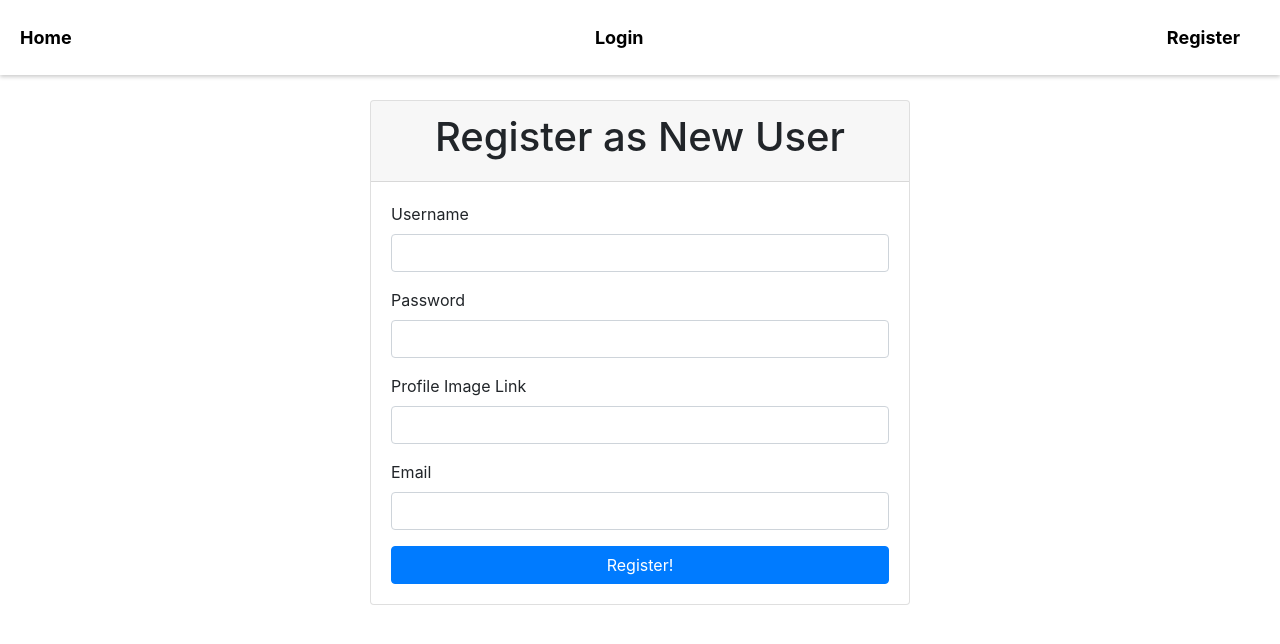
After one commit to clarspau/pokemontcg, a Flask app: page /register in a window 1280 px wide. The commit adds this page. Shown: the top 644 px of the page. Run offline with Flask 3, Linux system fonts and the light colour scheme; some libraries are stand-ins or nearby versions.

Commit message:
modified the python files and added html templates and static css file

```diff
--- a/app.py
+++ b/app.py
@@ -3,7 +3,7 @@
 import json
 import random
 import requests
-from flask import Flask, render_template, redirect, session, flash, request, jsonify
+from flask import Flask, render_template, redirect, session, flash, request, jsonify, abort
 from models import connect_db, db, User, Wishlist, Collection
 from forms import LoginForm, RegisterForm, UserEditForm
 
@@ -14,11 +14,11 @@ app.app_context().push()
 app.config["SQLALCHEMY_DATABASE_URI"] = "postgresql:///pokemon"
 app.config["SQLALCHEMY_TRACK_MODIFICATIONS"] = False
 app.config["SQLALCHEMY_ECHO"] = True
-app.config["SECRET_KEY"] = "mikeisabeast"
+app.config["SECRET_KEY"] = "whoisthatpokemon"
 app.config['DEBUG_TB_INTERCEPT_REDIRECTS'] = False
 
 # Pokemon TCG API Configuration
-API_KEY = ' '  # Enter your API key here
+API_KEY = 'ce11a777-d3b8-4be0-a68a-c32d7d05a204'  # Enter your API key here
 BASE_URL = 'https://api.pokemontcg.io/v2/'
 
 # Connect to the database
@@ -31,11 +31,15 @@ db.create_all()
 
 @app.route('/')
 def homepage():
+    """Redirect to the home page."""
+
     return redirect('/home')
 
 
 @app.route('/home')
 def show_home():
+    """Show the home page with user information."""
+
     if 'curr_user' in session:
         id = session['curr_user']
         user = User.query.get(id)
@@ -47,6 +51,8 @@ def show_home():
 
 @app.route('/login', methods=['GET', 'POST'])
 def show_login():
+    """Show the login page and handle user authentication."""
+
     form = LoginForm()
 
     if form.validate_on_submit():
@@ -60,11 +66,14 @@ def show_login():
         else:
             flash('Incorrect Username or Password!')
             return redirect('/login')
+
     return render_template('login.html', form=form)
 
 
 @app.route('/register', methods=['GET', 'POST'])
 def show_register():
+    """Show the registration page and handle user registration."""
+
     form = RegisterForm()
 
     if form.validate_on_submit():
@@ -85,6 +94,8 @@ def show_register():
 
 @app.route('/<int:user_id>/wishlist')
 def show_wishlist(user_id):
+    """Show the user's wishlist."""
+
     user = User.query.get(user_id)
     wishlist = Wishlist.query.filter_by(user_id=user_id).all()
 
@@ -93,6 +104,8 @@ def show_wishlist(user_id):
 
 @app.route('/<int:user_id>/collection')
 def show_collection(user_id):
+    """Show the user's collection."""
+
     user = User.query.get(user_id)
     collection = Collection.query.filter_by(user_id=user_id).all()
 
@@ -100,6 +113,8 @@ def show_collection(user_id):
 
 
 def get_setlist():
+    """Get a list of card sets."""
+
     url = f'{BASE_URL}sets'
     sets = []
     headers = {'x-api-key': API_KEY}
@@ -117,6 +132,8 @@ def get_setlist():
 
 
 def get_setlist_index():
+    """Get a list of card sets for the index page."""
+
     url = f'{BASE_URL}sets'
     sets = []
     headers = {'x-api-key': API_KEY}
@@ -130,12 +147,16 @@ def get_setlist_index():
 
 @app.route('/index')
 def show_index():
+    """Show the index page with a list of card sets."""
+
     sets = get_setlist_index()
     return render_template('set_index.html', sets=sets)
 
 
 @app.route('/index/<set_id>')
 def show_set(set_id):
+    """Show the cards for a specific card set."""
+
     if 'curr_user' in session:
         user_id = session['curr_user']
         wishlist = Wishlist.query.filter_by(user_id=user_id).all()
@@ -156,6 +177,7 @@ def show_set(set_id):
 
 @app.route('/<int:user_id>/add_to_wishlist', methods=['POST'])
 def add_to_wishlist(user_id):
+    """Add a card to the user's wishlist."""
     data = request.get_json()
     card_id = data.get('card_id')
 
@@ -169,6 +191,7 @@ def add_to_wishlist(user_id):
 
 @app.route('/<int:user_id>/add_to_collection', methods=['POST'])
 def add_to_collection(user_id):
+    """Add a card to the user's collection."""
     data = request.get_json()
     card_id = data.get('card_id')
 
@@ -182,6 +205,7 @@ def add_to_collection(user_id):
 
 @app.route('/<int:user_id>/remove_from_wishlist', methods=['POST'])
 def remove_from_wishlist(user_id):
+    """Remove a card from the user's wishlist."""
     data = request.get_json()
     card_id = data.get('card_id')
 
@@ -198,6 +222,7 @@ def remove_from_wishlist(user_id):
 
 @app.route('/<int:user_id>/remove_from_collection', methods=['POST'])
 def remove_from_collection(user_id):
+    """Remove a card from the user's collection."""
     data = request.get_json()
     card_id = data.get('card_id')
 
@@ -214,12 +239,26 @@ def remove_from_collection(user_id):
 
 @app.route('/logout')
 def logout():
+    """Logout the user."""
     session.pop('curr_user', None)
     return redirect('/home')
 
 
+@app.route('/<int:user_id>')
+def show_profile(user_id):
+    """Show the user's profile."""
+    user = User.query.get(user_id)
+
+    # Check if the user is found
+    if not user:
+        abort(404)
+
+    return render_template('profile.html', user=user)
+
+
 @app.route('/<int:user_id>/edit', methods=['GET', 'POST'])
 def edit_user(user_id):
+    """Edit the user's profile information."""
     user = User.query.get(user_id)
     form = UserEditForm(obj=user)
 
--- /dev/null
+++ b/static/css/style.css
@@ -0,0 +1,246 @@
+/* This is for the page that shows the cards. This looks decent as of now.... */
+
+
+.card-container {
+     position: relative;
+     display: flex;
+     flex-wrap: wrap;
+     justify-content: flex-start;
+     margin-inline-start: 200px;
+     inset-block-start: 150px;
+}
+
+.liked-card-container {
+     position: relative;
+     display: flex;
+     flex-wrap: wrap;
+     justify-content: center;
+     /* change this from 'flex-start' to 'center' */
+     margin-inline-start: auto;
+     /* remove margin-left */
+     margin-inline-end: auto;
+     /* remove margin-right */
+     inset-block-start: 150px;
+}
+
+.mycard {
+     position: relative;
+     display: flex;
+     flex-direction: column;
+     inline-size: 250px;
+     block-size: 443px;
+     margin: 20px;
+     padding: 10px;
+     background-color: #fff;
+     box-shadow: 0px 0px 10px rgba(0, 0, 0, 0.1);
+}
+
+.card-name {
+     font-size: 20px;
+     font-weight: bold;
+     margin-block-end: 10px;
+}
+
+.card-rarity {
+     font-size: 16px;
+     margin-block-end: 10px;
+}
+
+.card-price {
+     font-size: 16px;
+     margin-block-end: 10px;
+}
+
+
+
+
+
+
+
+
+/* This is for the like button.*/
+
+
+.like-button {
+     position: absolute;
+     inset-block-start: 10px;
+     inset-inline-end: 10px;
+     inline-size: 40px;
+     block-size: 40px;
+     background-color: #eee;
+     border-radius: 50%;
+     border: 2px solid #ccc;
+     cursor: pointer;
+     z-index: 1;
+}
+
+.like-button::before {
+     content: "♥";
+     font-size: 20px;
+     color: #ccc;
+     position: absolute;
+     inset-block-start: 50%;
+     inset-inline-start: 50%;
+     transform: translate(-50%, -50%);
+}
+
+.like-button.clicked::before {
+     color: red;
+}
+
+
+
+
+
+
+
+
+
+
+/* This is my side bar */
+
+
+.sidebar-container {
+     position: fixed;
+     inset-block-start: 75px;
+     /* equivalent to inset-block-start: 75px; */
+     inset-block-end: 0;
+     /* equivalent to inset-block-end: 0; */
+     inset-inline-start: 0;
+     /* equivalent to inset-inline-start: 0; */
+     overflow-y: auto;
+     padding: 15px;
+     background-color: #f8f9fa;
+     z-index: 1000;
+     inline-size: 250px;
+     /* equivalent to inline-size: 250px; */
+}
+
+.sets {
+     margin-block-end: 10px;
+     /* equivalent to margin-block-end: 10px; */
+     inline-size: 100%;
+     /* equivalent to inline-size: 100%; */
+}
+
+/* Your other styles */
+.color-red {
+     color: red;
+}
+
+.color-green {
+     color: green;
+}
+
+.color-blue {
+     color: blue;
+}
+
+.color-black {
+     color: black;
+}
+
+.color-white {
+     color: white;
+}
+
+.color-gold {
+     color: gold;
+}
+
+
+
+/* This is for the homepage */
+
+
+
+#hometitle {
+     text-align: center;
+     font-family: 'Segoe UI', Tahoma, Geneva, Verdana, sans-serif;
+     font-size: 36px;
+}
+
+#homeuser {
+     text-align: center;
+     font-family: 'Segoe UI', Tahoma, Geneva, Verdana, sans-serif;
+     font-size: 24px;
+}
+
+
+
+
+
+
+
+
+
+
+
+
+/* This is for the navbar, should be present on all pages. */
+
+
+
+#navmain {
+     display: flex;
+     justify-content: space-between;
+     align-items: center;
+     background-color: #fff;
+     block-size: 75px;
+     padding: 0 20px;
+     box-shadow: 0 2px 4px rgba(0, 0, 0, 0.2);
+     position: fixed;
+     inset-block-start: 0;
+     inset-inline-start: 0;
+     inset-inline-end: 0;
+     z-index: 1001;
+}
+
+#navmain a {
+     text-decoration: none;
+     font-weight: bold;
+     font-size: 18px;
+     color: #000;
+     transition: all 0.2s ease-in-out;
+     margin-inline-end: 20px;
+}
+
+#navmain a:hover {
+     color: #f00;
+}
+
+
+
+
+
+
+
+
+
+
+
+
+
+
+/* This is the page for choosing a specific set. No cards are being displayed here */
+
+
+.row {
+     display: flex;
+     justify-content: center;
+}
+
+/* Hover effect for image and title */
+.hover-effect {
+     transition: all 0.3s ease-in-out;
+}
+
+.hover-effect:hover {
+     color: #007bff;
+     transform: scale(1.05);
+}
+
+.custom-image-size {
+     inline-size: 100%;
+     object-fit: cover;
+}
--- a/templates/base.html
+++ b/templates/base.html
@@ -2,27 +2,32 @@
 <html lang="en">
      <head>
           <meta charset="UTF-8">
+          <meta http-equiv="X-UA-Compatible" content="IE=edge">
           <meta name="viewport" content="width=device-width, initial-scale=1.0">
+          <link rel="stylesheet" href="https://maxcdn.bootstrapcdn.com/bootstrap/4.5.2/css/bootstrap.min.css">
+          <link rel="stylesheet" href="{{ url_for('static', filename='css/style.css') }}">
+          <script>
 
-          <title>{% block title %}My Pokémon TCG{% endblock %}</title>
+          </script>
+          <script src="https://code.jquery.com/jquery-3.6.0.min.js"></script>
+          <script src="{{ url_for('static', filename='js/likes.js') }}"></script>
+          <title>Pokemon!</title>
+     </head>
+     <body>
+          <nav id="navmain">
+               <a href="/home">Home</a>
+               {% if session['curr_user'] %}
+               <a href="/index">Set Index</a>
+               <a href="/{{session['curr_user']}}">Profile</a>
+               <a href="/logout">Logout</a>
+               {% else %}
+               <a href="/login">Login</a>
+               <a href="/register">Register</a>
+               {% endif %}
 
-          <link rel="stylesheet" href="https://unpkg.com/bootstrap/dist/css/bootstrap.css">
-          <script src="https://unpkg.com/jquery"></script>
-          <script src="https://unpkg.com/popper"></script>
-          <script src="https://unpkg.com/bootstrap"></script>
-     </head>
+          </nav>
+          {% block content %}
 
-     <body>
-          <nav>
-               <ul>
-                    <li><a href="{{ url_for('home') }}">Home</a></li>
-                    <li><a href="{{ url_for('register') }}">Register</a></li>
-                    <li><a href="{{ url_for('login') }}">Login</a></li>
-
-               </ul>
-          </nav>
-          <div>
-               {% block content %}{% endblock %}
-          </div>
+          {% endblock %}
      </body>
 </html>
--- /dev/null
+++ b/templates/register.html
@@ -0,0 +1,30 @@
+{% extends 'base.html' %}
+
+{% block content %}
+<div class="container mt-5">
+     <div class="row justify-content-center" style="margin-top: 100px;">
+          <div class="col-md-6">
+               <div class="card">
+                    <div class="card-header">
+                         <h1 class="text-center">Register as New User</h1>
+                    </div>
+                    <div class="card-body">
+                         <form method="POST" class="needs-validation" novalidate>
+                              {{ form.hidden_tag() }}
+                              {% for field in form if field.widget.input_type != 'hidden' %}
+                              <div class="form-group">
+                                   {{ field.label(class="form-control-label") }}
+                                   {{ field(class="form-control") }}
+                                   <div class="invalid-feedback">
+                                        {{ field.errors|join(', ') }}
+                                   </div>
+                              </div>
+                              {% endfor %}
+                              <button type="submit" class="btn btn-primary btn-block">Register!</button>
+                         </form>
+                    </div>
+               </div>
+          </div>
+     </div>
+</div>
+{% endblock %}
```
Also changed, not shown: models.py (+27 -27 lines), templates/collection.html (added, +16 -0 lines), templates/edit_user.html (added, +21 -0 lines), templates/home.html (+12 -25 lines), templates/index.html (added, +36 -0 lines), templates/login.html (added, +39 -0 lines), templates/profile.html (added, +38 -0 lines), templates/set_index.html (added, +20 -0 lines), templates/wishlist.html (added, +16 -0 lines).
